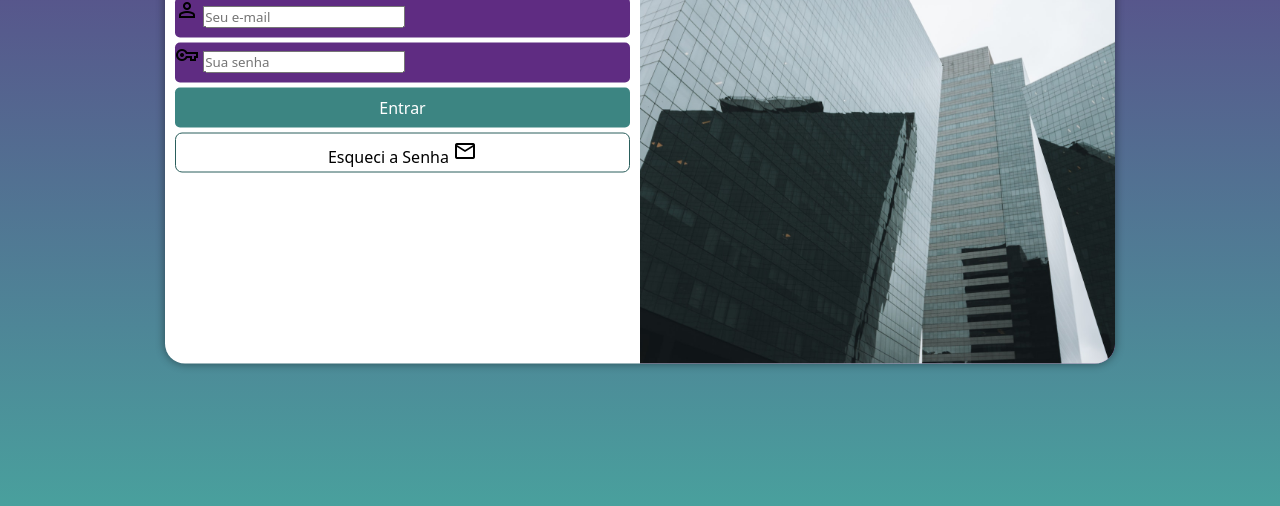
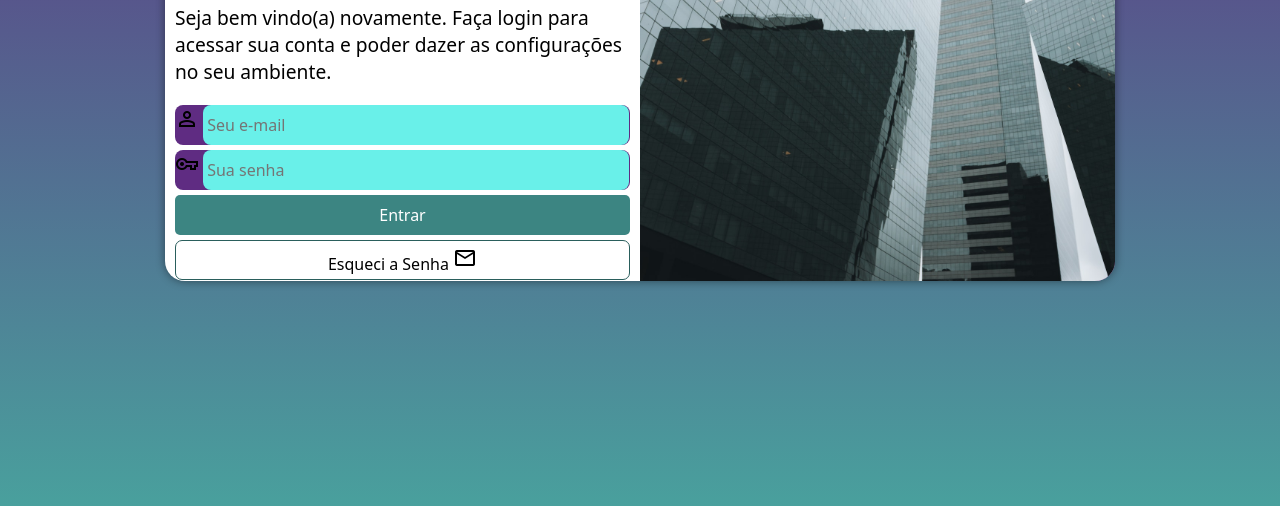
Before and after one commit to maurochavesjr/projeto-login, a plain HTML site: page index.html in a window 1280 px wide. Shown: the part 294-800 px from the top of the page. Drawn offline with nearby package versions, Linux system fonts and the light colour scheme.

Commit message:
finalizando

```diff
--- a/estilos/media-query.css
+++ b/estilos/media-query.css
@@ -7,6 +7,7 @@
 
     section#login{
         width: 80vw;
+        height: 280px;
     }
 
     section#login > div#imagem{
@@ -28,6 +29,7 @@
 
     section#login{
         width: 950px;
+        height: 350px;
     }
 
     section#login > div#imagem{
@@ -47,5 +49,6 @@
 
     div#formulario > p {
         font-size: 1.2em;
+        margin: 20px 0px;
     }
 }
--- a/estilos/style.css
+++ b/estilos/style.css
@@ -67,12 +67,35 @@ form>div.campo{
     width: 100%;
     display: block;
     height: 40px;
-    border-radius: 5px;
+    border-radius: 8px;
     margin: 5px 0px;
 }
 
 div.campo > label{
     display: none;
+}
+
+div.campo > i{
+    color: white;
+    font-size: 2em;
+    width: 40px;
+    padding: 5px;
+}
+
+div.campo>input{
+    background-color: #69f0e9;
+    font-size: 1em;
+    width: calc(100% - 29px) ;
+    height: 100%;
+    border: 0px;
+    border-radius: 8px;
+    padding: 4px;
+}
+
+div.campo>input:focus-within{
+    background-color: white;
+    height: 95%;
+
 }
 
 form > input[type=submit]{
```
